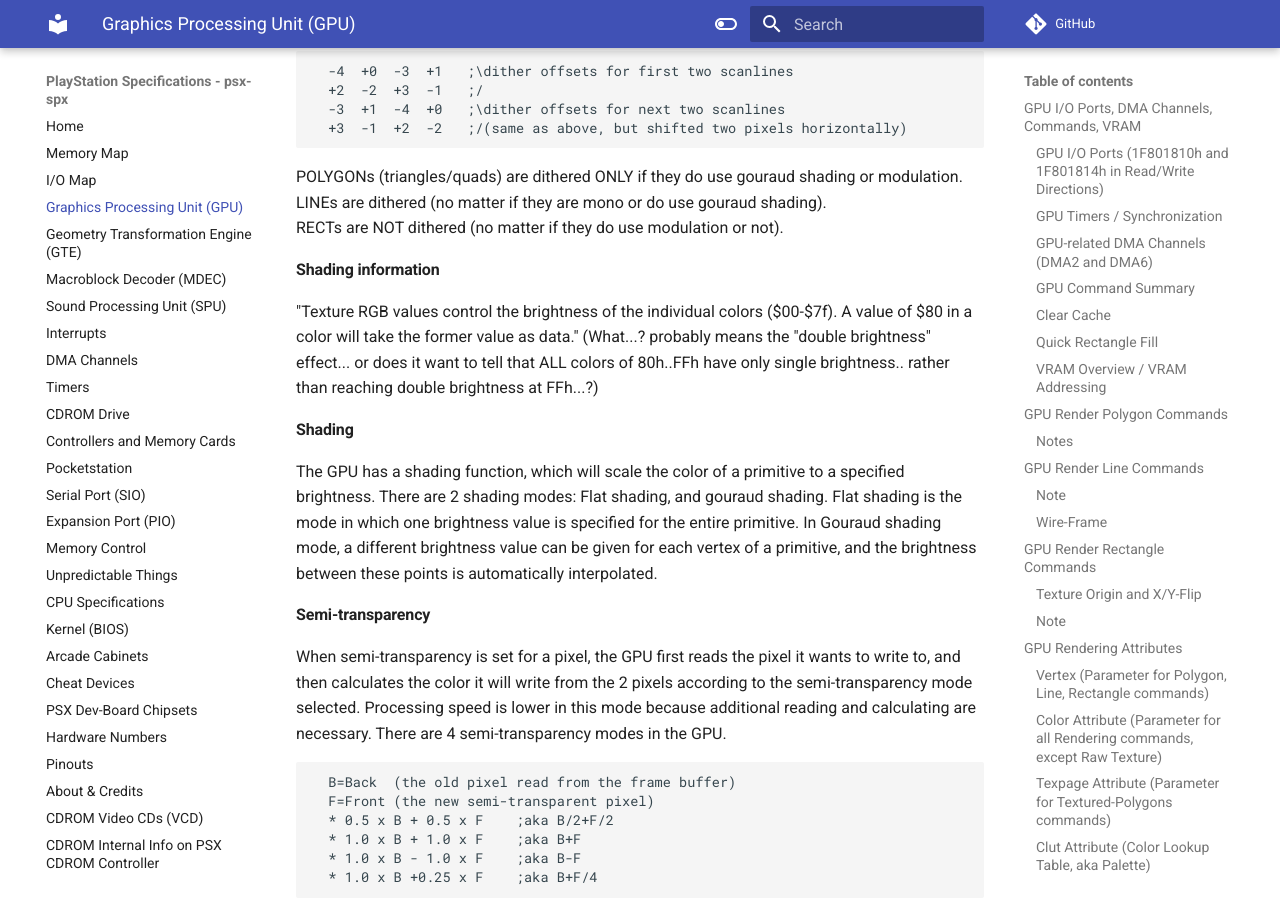
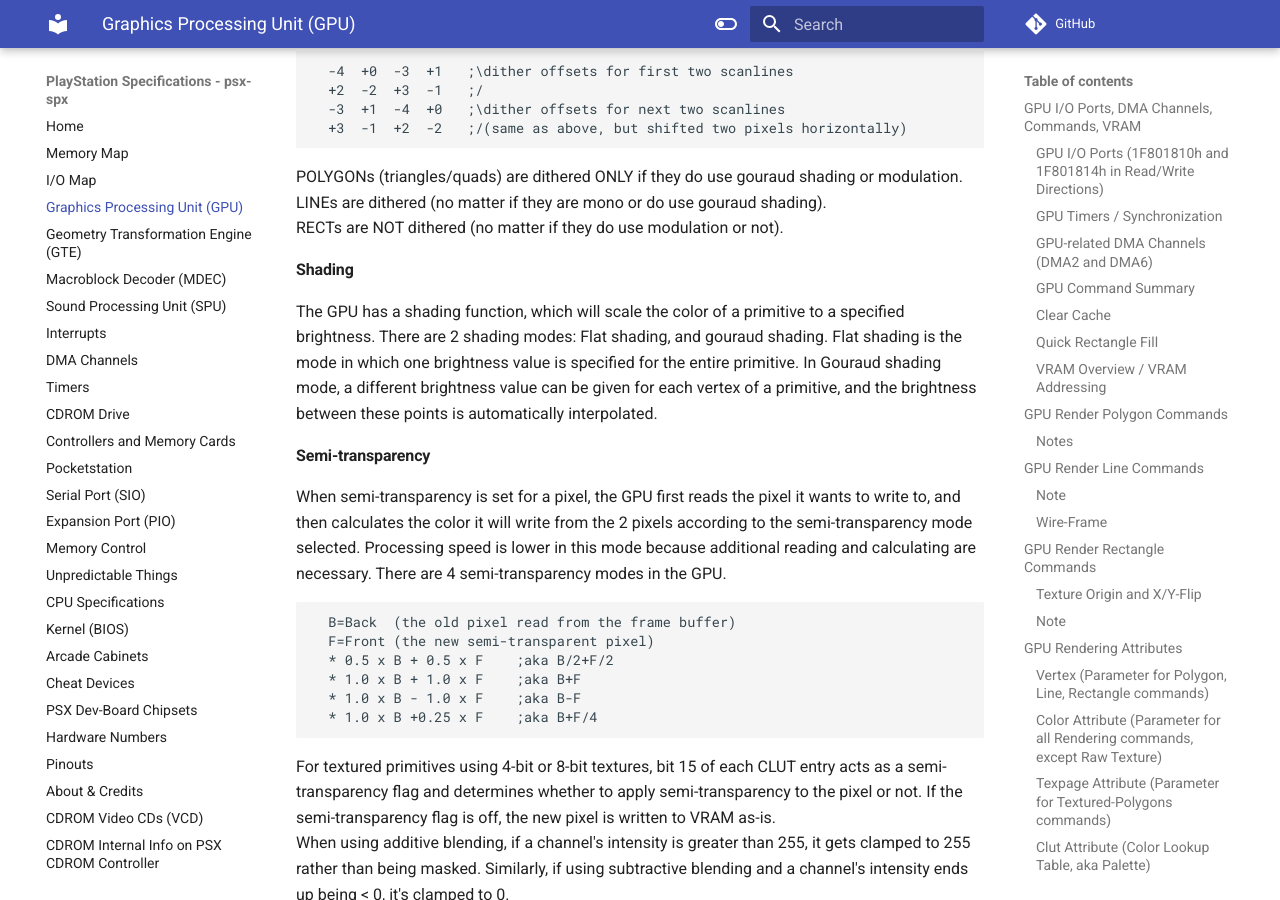
Before and after one commit to psx-spx/psx-spx.github.io, an MkDocs documentation site: the page built from docs/graphicsprocessingunitgpu.md, in a window 1280 px wide and 900 px high, scrolled down 30500 px. Built offline with MkDocs 1.6.1 and Material for MkDocs 9.7.7, drawn with Linux system fonts in a browser that asks for light colours; comment, search, counter and statistics services are not loaded.

Commit message:
[GPU] Remove whatever this is

```diff
--- a/docs/graphicsprocessingunitgpu.md
+++ b/docs/graphicsprocessingunitgpu.md
@@ -1368,13 +1368,6 @@ modulation.<br/>
 LINEs are dithered (no matter if they are mono or do use gouraud shading).<br/>
 RECTs are NOT dithered (no matter if they do use modulation or not).<br/>
 
-#### Shading information
-"Texture RGB values control the brightness of the individual colors ($00-$7f).
-A value of $80 in a color will take the former value as data." (What...?
-probably means the "double brightness" effect... or does it want to tell that
-ALL colors of 80h..FFh have only single brightness.. rather than reaching
-double brightness at FFh...?)<br/>
-
 #### Shading
 The GPU has a shading function, which will scale the color of a primitive to a
 specified brightness. There are 2 shading modes: Flat shading, and gouraud
```
